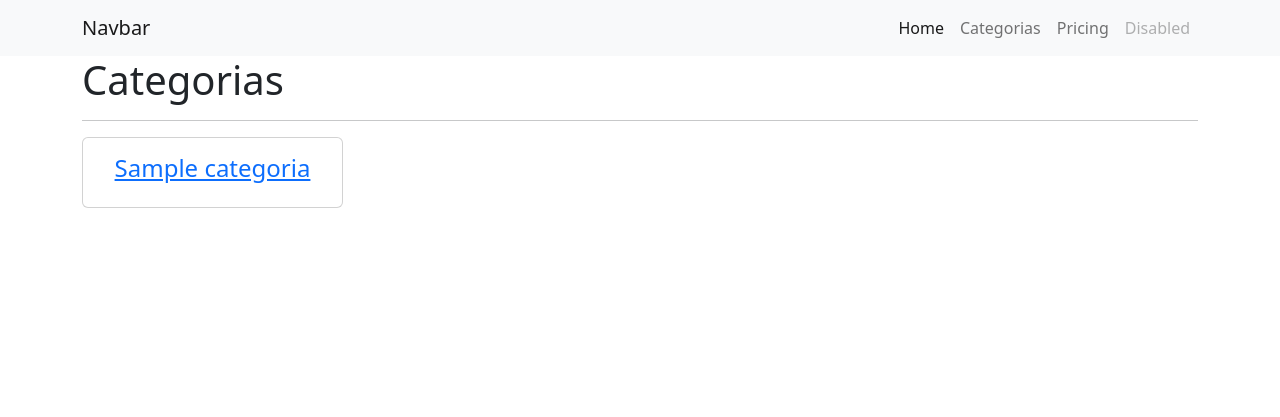
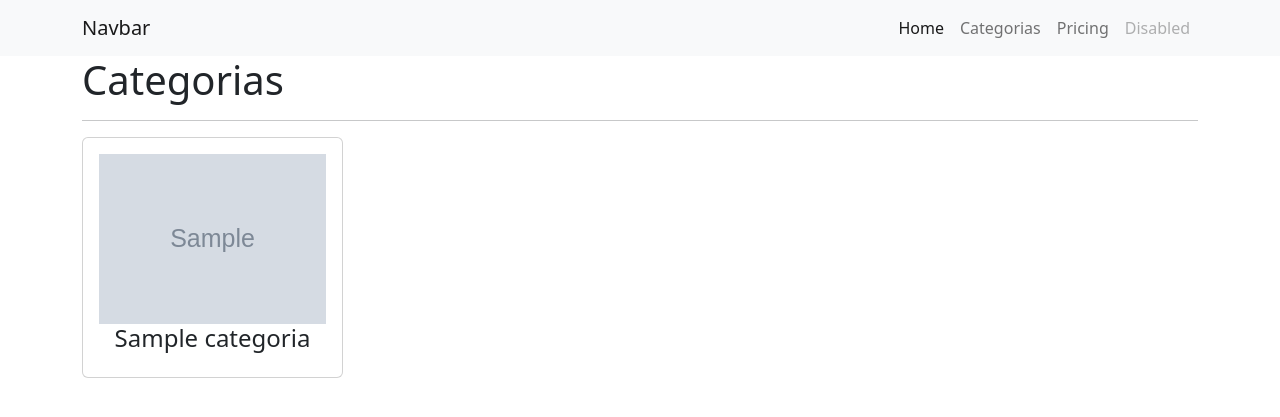
Before and after one commit to vishowsky/Muebles, a Django app: template tienda/templates/tienda/categorias.html in a window 1280 px wide. Shown: the top 417 px of the page. Run offline with Django 4.2, Linux system fonts and the light colour scheme; the template is opened without the code that fills it: values that come from a table or form of the project are taken from there, others are empty; tables that the repository leaves empty hold one stand-in row (values such as "Sample post"); grey boxes marked "Sample" are stand-in pictures.

Commit message:
cambios menores

```diff
--- a/muebles/urls.py
+++ b/muebles/urls.py
@@ -15,8 +15,13 @@ Including another URLconf
 """
 from django.contrib import admin
 from django.urls import path, include
+from django.conf import settings
+from django.conf.urls.static import static
 
 urlpatterns = [
     path('admin/', admin.site.urls),
     path('', include('tienda.urls'))
 ]
+
+if settings.DEBUG:
+    urlpatterns += static(settings.MEDIA_URL, document_root=settings.MEDIA_ROOT)
--- a/tienda/templates/tienda/categorias.html
+++ b/tienda/templates/tienda/categorias.html
@@ -8,18 +8,20 @@
                 <h1>Categorias</h1>
                 <hr>
                 <div class="row">
-                {% for item in categoria %}
+                    {% for item in categoria %}
                     <div class="col-md-3">
-                        <div class="card">
-                            <a href="{% url 'categorias' item.nombreProducto %}">
-                            <div class="card-body">
+                                <div class="card">
+                                <div class="card-body">
+                                <div class="category-image">
+                                <img class="w-100" src="{{ item.imagenCategoria.url}}" alt="imagen categoria"/>
                                 <h4 class="text-center">{{ item.nombreCategoria}}</h4>
+                                </div>
                             </div>
-                        </a>
-                        </div>
                     </div>
+
                 </div>
-            {% endfor %}
+                {% endfor %}
+            </div>
         </div>
     </div>
 </div>
--- a/tienda/views.py
+++ b/tienda/views.py
@@ -6,6 +6,6 @@ def home(request):
     return render(request, "tienda/index.html")
 
 def categorias(request):
-    categoria = Categoria.objects.filter()
+    categoria = Categoria.objects.filter(estado=0)
     context = {'categoria':categoria}
-    return render(request, "tienda/categorias.html",context)
+    return render(request, "tienda/categorias.html", context)
```
Also changed, not shown: static/uploads/2211202215523716366494_1.jpg (added), static/uploads/22112022155323398d26aaf09191b3dc1c1c3889170b2e.jpg (added), static/uploads/22112022155405gsc_114529507_1035521_1.jpg (added).
